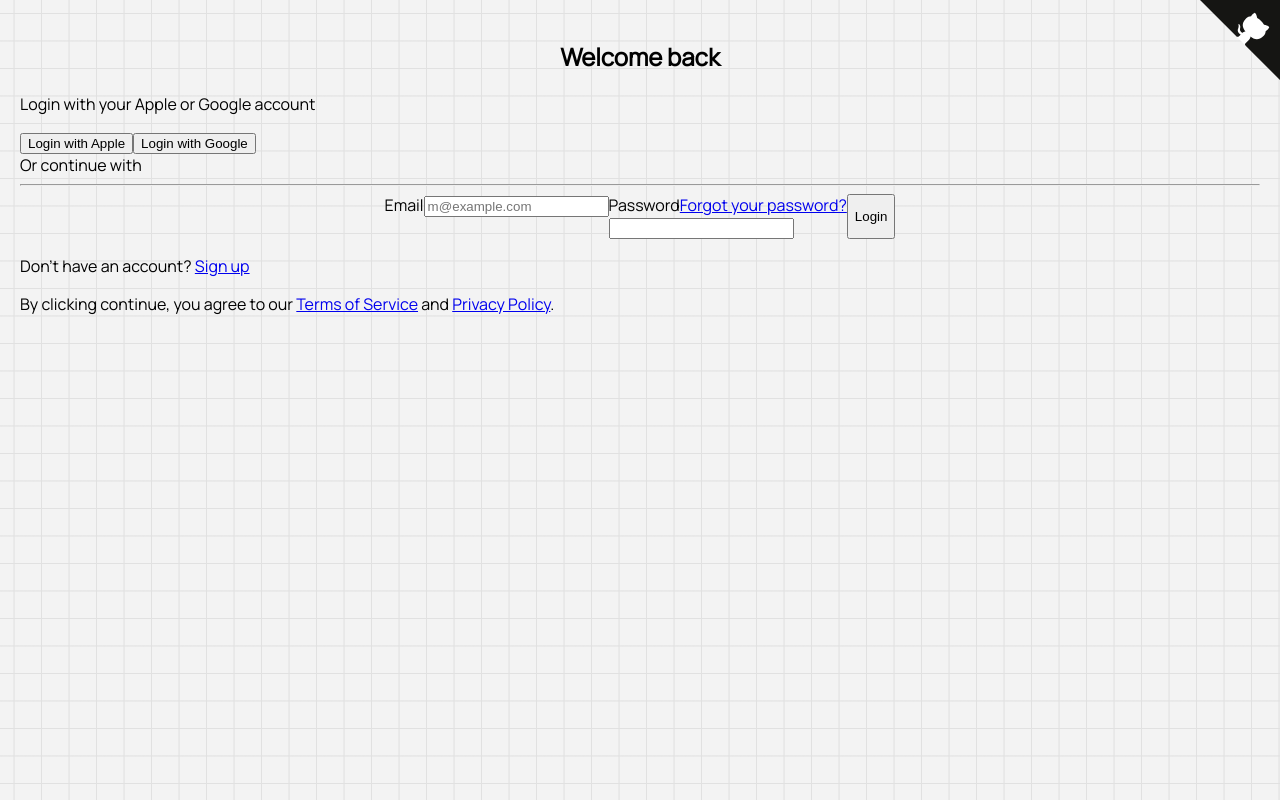
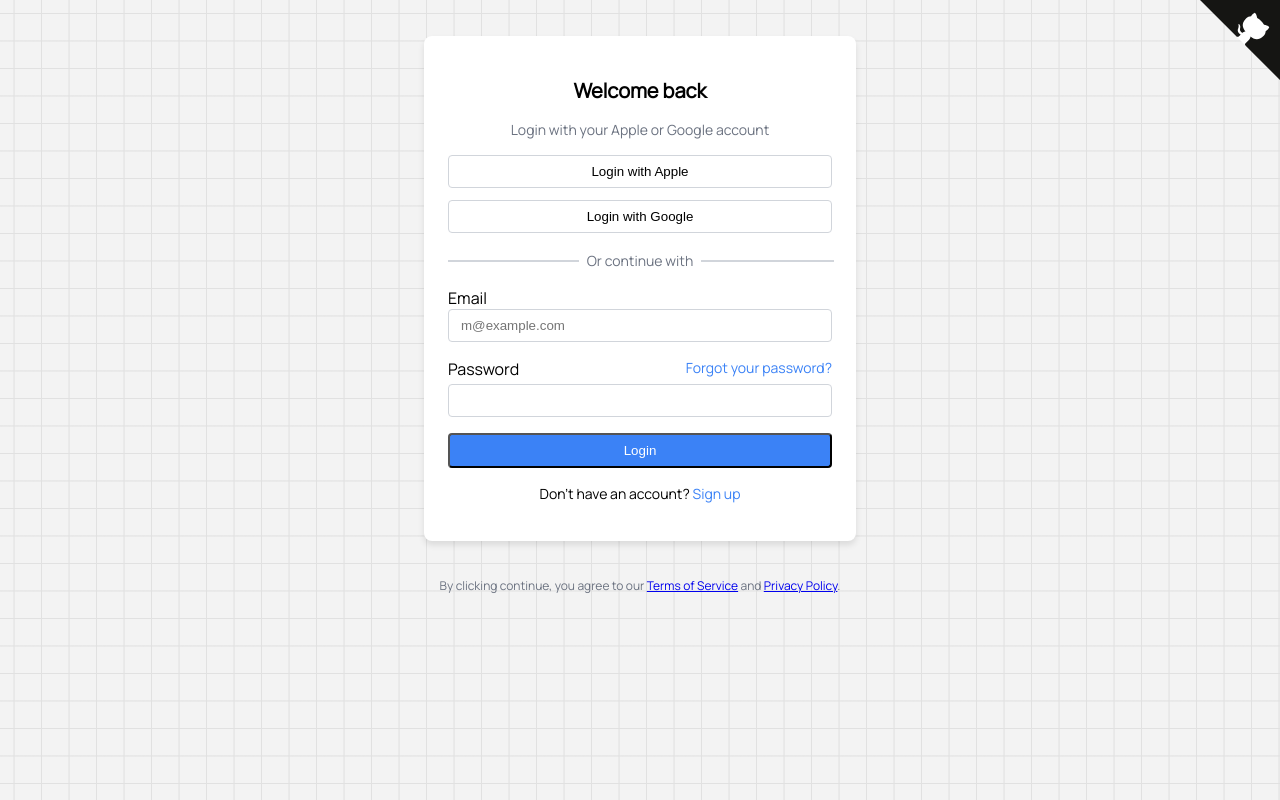
Before and after one commit to RadekZG/SimpleTodo, a React (Vite) app: page / in a window 1280 px wide. Built offline with nearby package versions, Linux system fonts and the light colour scheme; no server answers.

Commit message:
fixed login ui

```diff
--- /dev/null
+++ b/src/components/LoginForm.css
@@ -0,0 +1,165 @@
+/* Container */
+.login-container {
+  display: flex;
+  flex-direction: column;
+  gap: 1.5rem; /* Tailwind gap-6 */
+  align-items: center;
+  justify-content: center;
+  padding: 1rem;
+}
+
+/* Card */
+.login-card {
+  background-color: white;
+  padding: 1.5rem; /* Tailwind p-6 */
+  border-radius: 0.5rem; /* Tailwind rounded-lg */
+  box-shadow: 0 4px 6px rgba(0,0,0,0.1); /* Tailwind shadow-md */
+  width: 100%;
+  max-width: 24rem; /* Tailwind max-w-sm */
+}
+
+/* Titles */
+.login-title {
+  font-size: 1.25rem; /* Tailwind text-xl */
+  font-weight: 600; /* Tailwind font-semibold */
+  text-align: center;
+}
+
+.login-subtitle {
+  text-align: center;
+  color: #6b7280; /* Tailwind text-gray-500 */
+  font-size: 0.875rem; /* Tailwind text-sm */
+  margin-top: 0.25rem; /* Tailwind mt-1 */
+}
+
+/* Social buttons */
+.social-buttons {
+  display: flex;
+  flex-direction: column;
+  gap: 0.75rem; /* Tailwind gap-3 */
+  margin-top: 1rem; /* Tailwind mt-4 */
+}
+
+.social-btn {
+  width: 100%;
+  border: 1px solid #d1d5db; /* Tailwind border */
+  border-radius: 0.25rem;
+  padding: 0.5rem 0;
+  display: flex;
+  justify-content: center;
+  align-items: center;
+  background-color: white;
+  cursor: pointer;
+  transition: background-color 0.2s;
+}
+
+.social-btn:hover {
+  background-color: #f3f4f6; /* Tailwind hover:bg-gray-100 */
+}
+
+/* Divider */
+.divider {
+  position: relative;
+  text-align: center;
+  margin: 1rem 0; /* Tailwind my-4 */
+}
+
+.divider span {
+  background-color: white;
+  padding: 0 0.5rem;
+  color: #6b7280;
+  font-size: 0.875rem;
+  position: relative;
+  z-index: 1;
+}
+
+.divider hr {
+  position: absolute;
+  top: 50%;
+  left: 0;
+  width: 100%;
+  border: 1px solid #d1d5db; /* Tailwind border-gray-300 */
+  margin: 0;
+  z-index: 0;
+}
+
+/* Form */
+.login-form {
+  display: flex;
+  flex-direction: column;
+  gap: 1rem; /* Tailwind gap-4 */
+}
+
+.form-group {
+  display: flex;
+  flex-direction: column;
+}
+
+.form-group input {
+  border: 1px solid #d1d5db;
+  border-radius: 0.25rem;
+  padding: 0.5rem 0.75rem;
+  outline: none;
+  transition: box-shadow 0.2s;
+}
+
+.form-group input:focus {
+  box-shadow: 0 0 0 2px #60a5fa; /* Tailwind focus:ring-2 focus:ring-blue-400 */
+}
+
+/* Label row */
+.label-row {
+  display: flex;
+  justify-content: space-between;
+  margin-bottom: 0.25rem; /* Tailwind mb-1 */
+}
+
+.label-row a {
+  font-size: 0.875rem;
+  color: #3b82f6;
+  text-decoration: none;
+}
+
+.label-row a:hover {
+  text-decoration: underline;
+}
+
+/* Submit button */
+.submit-btn {
+  background-color: #3b82f6; /* Tailwind bg-blue-500 */
+  color: white;
+  padding: 0.5rem 0;
+  border-radius: 0.25rem;
+  cursor: pointer;
+  transition: background-color 0.2s;
+}
+
+.submit-btn:hover {
+  background-color: #2563eb; /* Tailwind hover:bg-blue-600 */
+}
+
+/* Signup text */
+.signup-text {
+  text-align: center;
+  font-size: 0.875rem;
+  margin-top: 1rem; /* Tailwind mt-4 */
+}
+
+.signup-text a {
+  color: #3b82f6;
+  text-decoration: none;
+}
+
+.signup-text a:hover {
+  text-decoration: underline;
+}
+
+/* Footer */
+.footer-text {
+  text-align: center;
+  font-size: 0.75rem; /* Tailwind text-xs */
+  color: #6b7280;
+}
+.footer-text a:hover {
+  text-decoration: underline;
+}
--- a/src/components/LoginForm.jsx
+++ b/src/components/LoginForm.jsx
@@ -1,5 +1,6 @@
 import React, { useState } from "react";
 import supabase from "../helper/supabaseClient"; // adjust path
+import  "./LoginForm.css"
 
 export function LoginForm({ onLogin, className }) {
   const [email, setEmail] = useState("");
@@ -16,35 +17,24 @@ export function LoginForm({ onLogin, className }) {
   };
 
   return (
-    <div className={`flex flex-col gap-6 items-center justify-center ${className || ""}`}>
-      {/* Card container */}
-      <div className="bg-white p-6 rounded-lg shadow-md w-full max-w-sm">
-        <h2 className="text-xl font-semibold text-center">Welcome back</h2>
-        <p className="text-center text-gray-500 text-sm mt-1">
-          Login with your Apple or Google account
-        </p>
+  <div className={`login-container ${className || ""}`}>
+    <div className="login-card">
+      <h2 className="login-title">Welcome back</h2>
+      <p className="login-subtitle">Login with your Apple or Google account</p>
 
-        {/* Social login buttons (placeholders) */}
-        <div className="flex flex-col gap-3 mt-4">
-          <button className="w-full border rounded py-2 flex items-center justify-center hover:bg-gray-100 transition">
-            {/* Apple icon placeholder */}
-            Login with Apple
-          </button>
-          <button className="w-full border rounded py-2 flex items-center justify-center hover:bg-gray-100 transition">
-            {/* Google icon placeholder */}
-            Login with Google
-          </button>
+      <div className="social-buttons">
+        <button className="social-btn">Login with Apple</button>
+        <button className="social-btn">Login with Google</button>
       </div>
 
-        <div className="relative text-center my-4">
-          <span className="bg-white px-2 text-gray-500 text-sm">Or continue with</span>
-          <hr className="absolute inset-x-0 top-1/2 border-gray-300" />
+      <div className="divider">
+        <span>Or continue with</span>
+        <hr />
       </div>
 
-        {/* Email/password login form */}
-        <form onSubmit={handleSubmit} className="flex flex-col gap-4">
-          <div className="flex flex-col">
-            <label htmlFor="email" className="text-sm mb-1">Email</label>
+      <form onSubmit={handleSubmit} className="login-form">
+        <div className="form-group">
+          <label htmlFor="email">Email</label>
           <input
             id="email"
             type="email"
@@ -52,14 +42,13 @@ export function LoginForm({ onLogin, className }) {
             value={email}
             onChange={(e) => setEmail(e.target.value)}
             required
-              className="border rounded px-3 py-2 focus:outline-none focus:ring-2 focus:ring-blue-400"
           />
         </div>
 
-          <div className="flex flex-col">
-            <div className="flex items-center justify-between mb-1">
-              <label htmlFor="password" className="text-sm">Password</label>
-              <a href="#" className="text-sm text-blue-500 hover:underline">Forgot your password?</a>
+        <div className="form-group">
+          <div className="label-row">
+            <label htmlFor="password">Password</label>
+            <a href="#">Forgot your password?</a>
           </div>
           <input
             id="password"
@@ -67,26 +56,21 @@ export function LoginForm({ onLogin, className }) {
             value={password}
             onChange={(e) => setPassword(e.target.value)}
             required
-              className="border rounded px-3 py-2 focus:outline-none focus:ring-2 focus:ring-blue-400"
           />
         </div>
 
-          <button
-            type="submit"
-            className="bg-blue-500 text-white py-2 rounded hover:bg-blue-600 transition"
-          >
-            Login
-          </button>
+        <button type="submit" className="submit-btn">Login</button>
       </form>
 
-        <p className="text-center text-sm mt-4">
-          Don&apos;t have an account? <a href="#" className="text-blue-500 hover:underline">Sign up</a>
+      <p className="signup-text">
+        Don't have an account? <a href="#">Sign up</a>
       </p>
     </div>
 
-      <p className="text-center text-xs text-gray-500">
-        By clicking continue, you agree to our <a href="#" className="hover:underline">Terms of Service</a> and <a href="#" className="hover:underline">Privacy Policy</a>.
+    <p className="footer-text">
+      By clicking continue, you agree to our <a href="#">Terms of Service</a> and <a href="#">Privacy Policy</a>.
     </p>
   </div>
 );
+
 }
```
Lines whose indentation alone changed are shown as unchanged.
